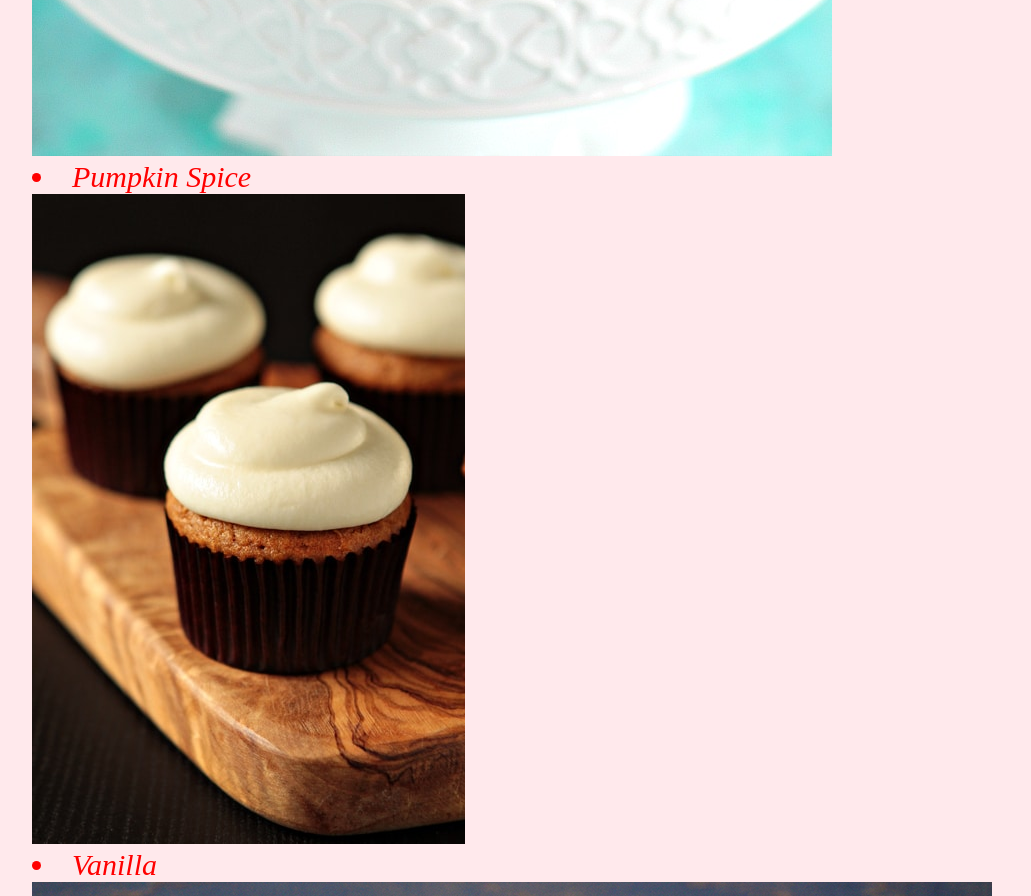
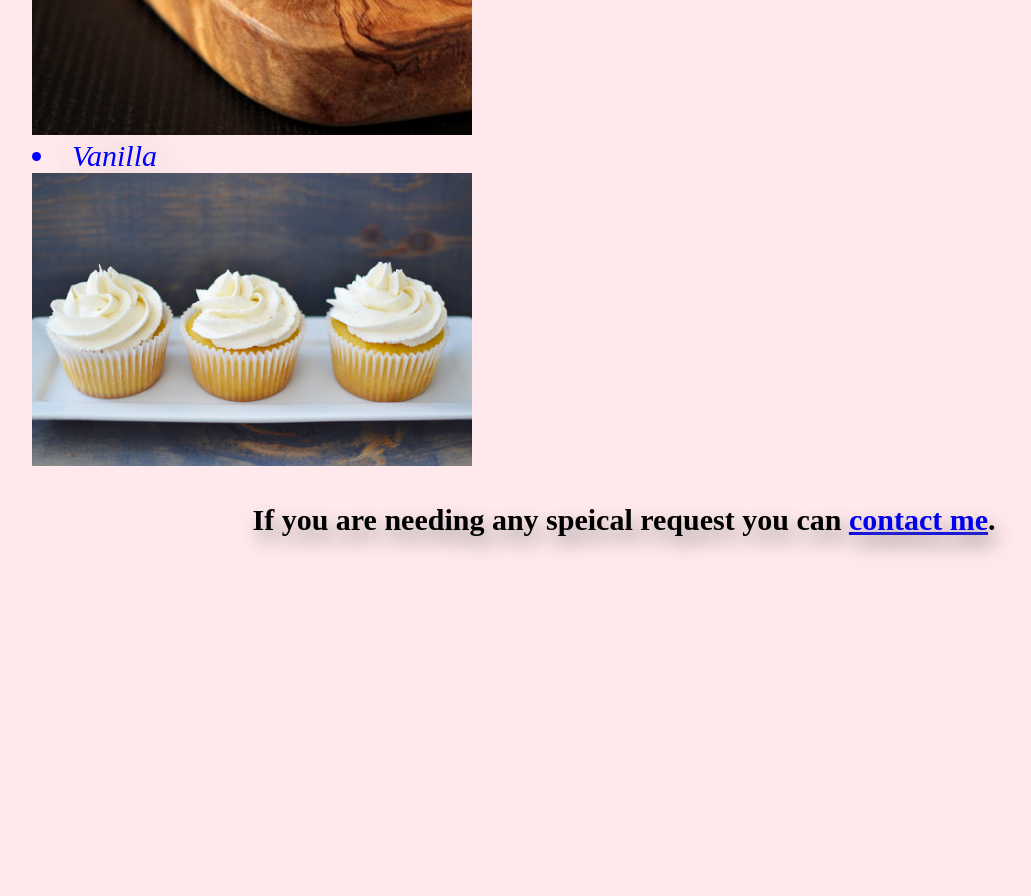
Before and after one commit to kgoularte/epicodus_cupcake-shop, a plain HTML site: page index.html in a window 1280 px wide. Shown: the part 2500-3396 px from the top of the page, without its empty margins (16-1047 px from the left). After the commit the page ends 3067 px from the top, so only its background shows below. Drawn offline with Linux system fonts and the light colour scheme.

Commit message:
It will add best class

```diff
--- a/css/styles.css
+++ b/css/styles.css
@@ -51,3 +51,16 @@ p {
   text-shadow: 5px 10px 50px grey;
 
 }
+img {
+  width:440px;
+  height: auto;
+}
+.best {
+  color: blue;
+  text-shadow: 5px 10px 50px grey;
+  font-size: 30px;
+  font-style: italic;
+}
+img.best {
+  box-shadow: 5px 10px 50px blue;
+}
--- a/index.html
+++ b/index.html
@@ -15,8 +15,10 @@
         <img src="img/german-chocolate.jpg">
         <li class="flashy">Pumpkin Spice</li>
         <img src="img/pumpkin-spice.jpg">
-      <li class="flashy">Vanilla</li>
+      <div class="best">
+        <li>Vanilla</li>
         <img src="img/vanilla.jpg">
+      </div>
     </ul>
     <p>If you are needing any speical request you can <a href="contact.html">contact me</a>.</p>
   </body>
```
Lines whose indentation alone changed are shown as unchanged.
